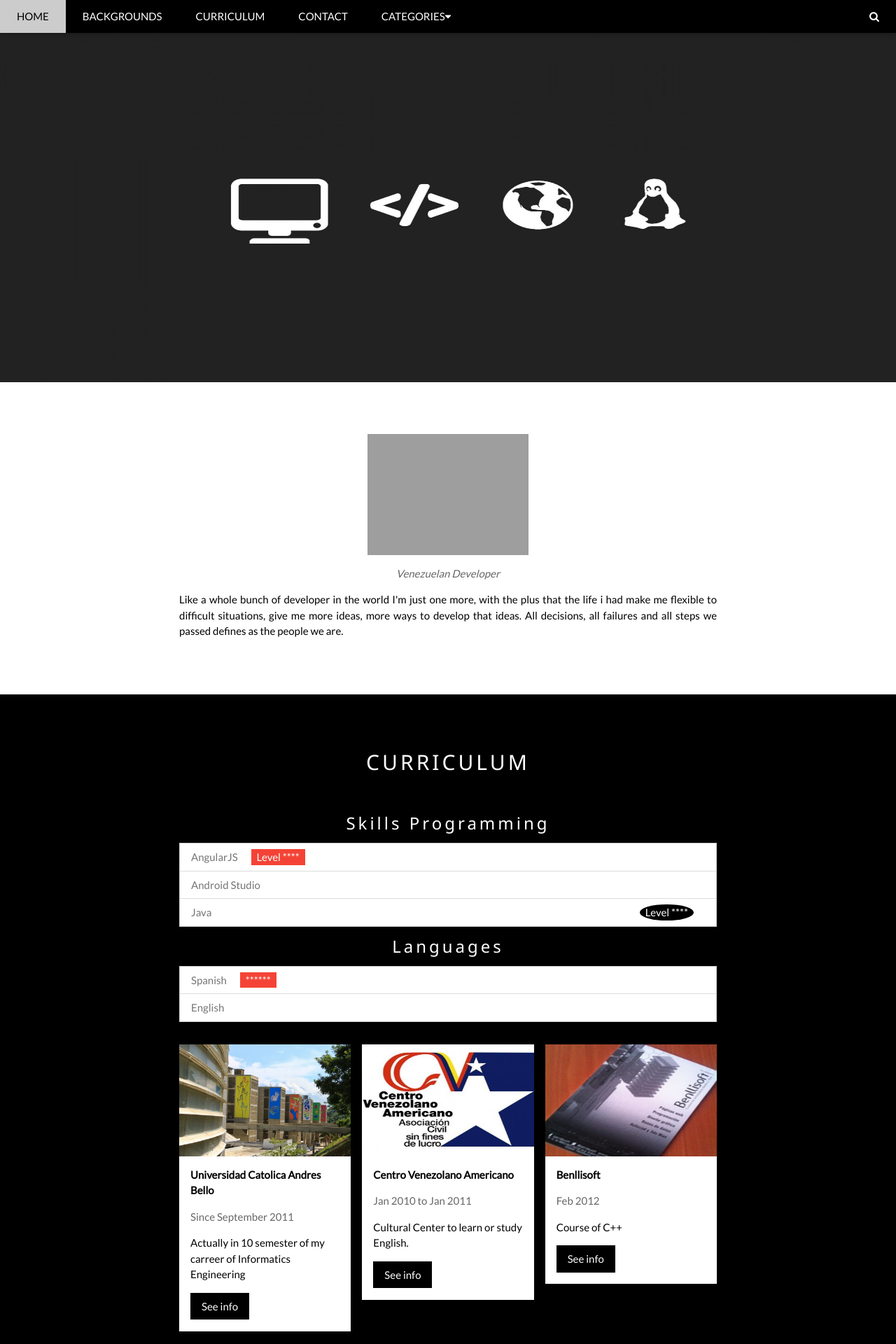
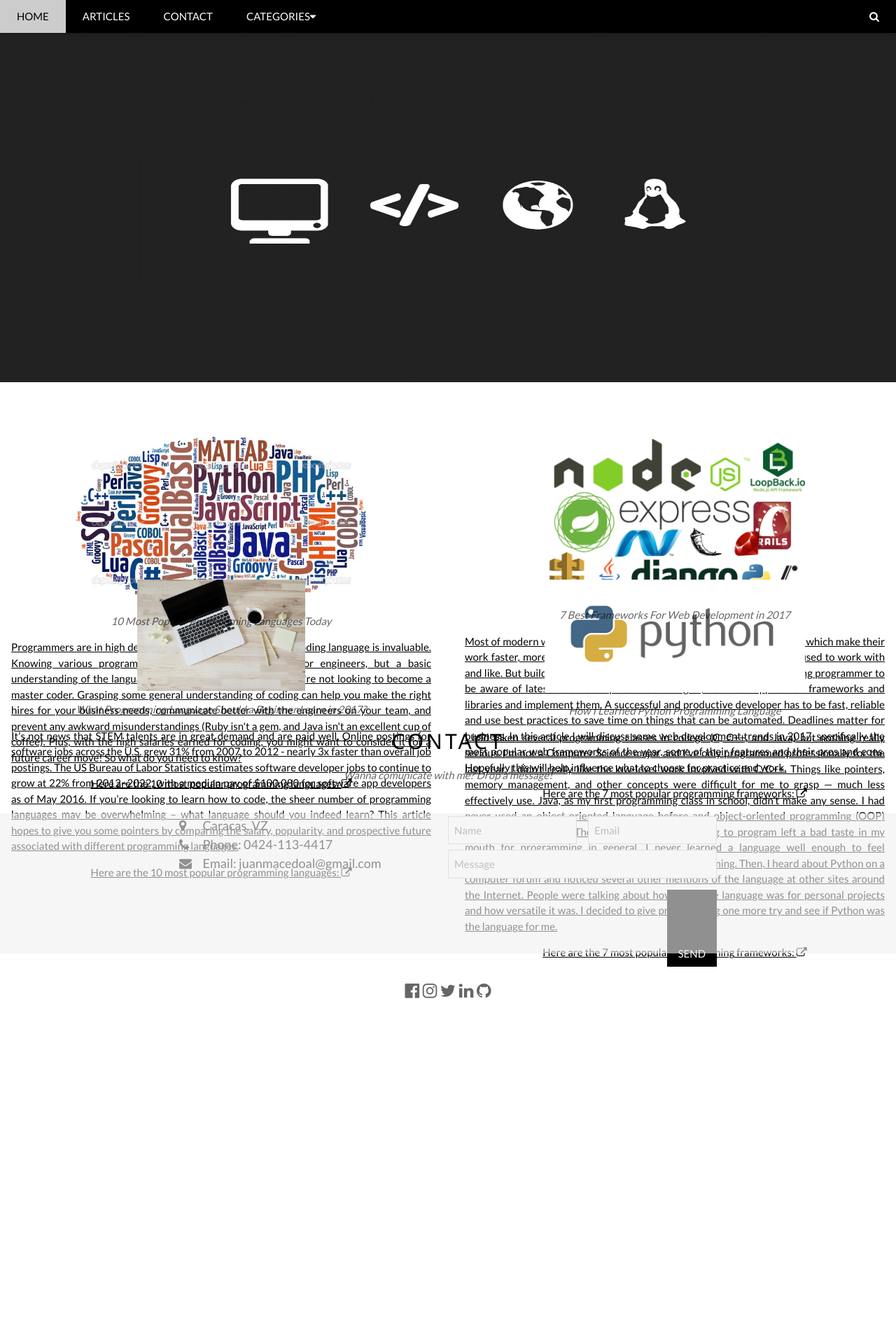
Before and after one commit to juanmacedoal/PageJMMA, a Django app: page /articles/ in a window 1280 px wide. Shown: the top 1920 px of the page at 70% size. After the commit the page ends 1426 px from the top, so only its background shows below. Run offline with Django 3.2, Linux system fonts and the light colour scheme; grey boxes are pictures that could not be loaded.

Commit message:
Add articles

```diff
--- a/PageJMMA/Profile/static/css/index.css
+++ b/PageJMMA/Profile/static/css/index.css
@@ -12,3 +12,11 @@
     z-index:2;
     top:50; left:50;
 }
+
+.w3-container{
+    max-height: 200px !important;
+   }
+
+.w3-button{
+    padding-top: 80px;
+}
--- a/PageJMMA/Profile/templates/articles.html
+++ b/PageJMMA/Profile/templates/articles.html
@@ -19,9 +19,8 @@
 <div class="w3-top">
   <div class="w3-bar w3-black w3-card-2">
     <a class="w3-bar-item w3-button w3-padding-large w3-hide-medium w3-hide-large w3-right" href="javascript:void(0)" onclick="myFunction()" title="Toggle Navigation Menu"><i class="fa fa-bars"></i></a>
-    <a href="#" class="w3-bar-item w3-button w3-padding-large">HOME</a>
-    <a href="#band" class="w3-bar-item w3-button w3-padding-large w3-hide-small">BACKGROUNDS</a>
-    <a href="#tour" class="w3-bar-item w3-button w3-padding-large w3-hide-small">CURRICULUM</a>
+    <a href="/index/" class="w3-bar-item w3-button w3-padding-large">HOME</a>
+    <a href="#articles" class="w3-bar-item w3-button w3-padding-large w3-hide-small">ARTICLES</a>
     <a href="#contact" class="w3-bar-item w3-button w3-padding-large w3-hide-small">CONTACT</a>
     <div class="w3-dropdown-hover w3-hide-small">
       <button class="w3-padding-large w3-button" title="More">CATEGORIES<i class="fa fa-caret-down"></i></button>
@@ -77,61 +76,102 @@
 
 
   <!-- The Topics Section -->
-  <div class="w3-container w3-content w3-center w3-padding-64" style="max-width:800px" id="band">
-    <h2 class="w3-wide"><img src="{% static "/images/logo.jpg" %}" width="30%" height="%30"></h2>
-    <p class="w3-opacity"><i>Venezuelan Developer</i></p>
-    <p class="w3-justify">Like a whole bunch of developer in the world I'm just one more, with the plus that the life i had make me flexible to difficult situations, give me more ideas, more ways to develop that ideas. All decisions, all failures and all steps we passed defines as the people we are.</p>
+<div class="w3-row-padding" style="margin:0 -16px 8px -16px">
+    <div class="w3-half">
+        <div class="w3-container w3-content w3-center w3-padding-64" style="max-width:800px" id="articles">
+            <h2 class="w3-wide"><img src="{% static "/images/languages.jpg" %}" width="70%" height="%70"></h2>
+            <p class="w3-opacity"><i>10 Most Popular Programming Languages Today<a href="/languages_article/" ></i></p>
+            <p class="w3-justify">Programmers are in high demand these days--their fluency in coding language is invaluable.
+                Knowing various programming languages is a no-brainer for engineers, but a basic understanding of the languages
+                can benefit anyone, even if you're not looking to become a master coder. Grasping some general understanding of
+                coding can help you make the right hires for your business needs, communicate better with the engineers on your
+                team, and prevent any awkward misunderstandings (Ruby isn't a gem, and Java isn't an excellent cup of coffee).
+                Plus, with the high salaries earned for coding, you might want to consider it for a future career move!
+                So what do you need to know?<a href="/languages_article/"></p>
+
+            <p>Here are the 10 most popular programming languages:
+                <a href="/languages_article/" >
+                    <i class="fa fa-external-link w3-hover-opacity">
+                    </i>
+                </a>
+            </p>
+          </div>
+    </div>
+    <div class="w3-half">
+        <div class="w3-container w3-content w3-center w3-padding-64" style="max-width:800px" id="articles">
+            <h2 class="w3-wide"><img src="{% static "/images/frameworks2017.png" %}" width="62%" height="%70"></h2>
+            <p class="w3-opacity"><i>7 Best Frameworks For Web Development in 2017<a href="/languages_article/"></i></p>
+            <p class="w3-justify">Most of modern web developers have own list of frameworks and libraries which make their
+               work faster, more efficient and convenient. These are the tools they are used to work with and like. But
+               building an edge over others necessitates every self-respecting programmer to be aware of latest web development
+                technologies, new web application frameworks and libraries and implement them. A successful and productive
+                developer has to be fast, reliable and use best practices to save time on things that can be automated.
+                Deadlines matter for business. In this article I will discuss some web development trends in 2017, specifically
+                the most popular web frameworks of the year, some of their features and their pros and cons. Hopefully this will
+                help influence what to choose for practice and work.<a href="/languages_article/"></p>
+
+            <p>Here are the 7 most popular programming frameworks:
+                <a href="/languages_article/" >
+                    <i class="fa fa-external-link w3-hover-opacity">
+                    </i>
+                </a>
+            </p>
+          </div>
+    </div>
   </div>
 
   <!-- The Tour Section -->
-  <div class="w3-black" id="tour">
-    <div class="w3-container w3-content w3-padding-64" style="max-width:800px">
-      <h2 class="w3-wide w3-center">CURRICULUM</h2>
-      <p class="w3-opacity w3-center"><i></i></p><br>
-      <h3 class="w3-wide w3-center">Skills Programming</h2>
-      <ul class="w3-ul w3-border w3-white w3-text-grey">
-        <li class="w3-padding">AngularJS <span class="w3-tag w3-red w3-margin-left">Level ****</span></li>
-        <li class="w3-padding">Android Studio <span class="w3-tag w3-red w3-margin-left"></span></li>
-        <li class="w3-padding">Java <span class="w3-badge w3-right w3-margin-right">Level ****</span></li>
-      </ul>
+  <div class="w3-row-padding" style="margin:0 -16px 8px -16px">
+      <div class="w3-half">
+          <div class="w3-container w3-content w3-center w3-padding-64" style="max-width:800px" id="articles">
+              <h2 class="w3-wide"><img src="{% static "/images/programmingbeginner.jpg" %}" width="40%" height="%50"></h2>
+              <p class="w3-opacity"><i>What Programming Language Should a Beginner Learn in 2017?<a href="/languages_article/" ></i></p>
+              <p class="w3-justify">It’s not news that STEM talents are in great demand and are paid well. Online postings for software jobs
+                across the U.S. grew 31% from 2007 to 2012 - nearly 3x faster than overall job postings. The US Bureau of Labor Statistics
+                estimates software developer jobs to continue to grow at 22% from 2012~2022, with a median pay of $100,080 for software app
+                developers as of May 2016.
 
-      <h3 class="w3-wide w3-center">Languages</h2>
-        <ul class="w3-ul w3-border w3-white w3-text-grey">
-          <li class="w3-padding">Spanish <span class="w3-tag w3-red w3-margin-left">******</span></li>
-          <li class="w3-padding">English <span class="w3-tag w3-red w3-margin-left"></span></li>
-        </ul>
+                  If you’re looking to learn how to code, the sheer number of programming languages may be overwhelming – what language should
+                  you indeed learn? This article hopes to give you some pointers by comparing the salary, popularity, and prospective future
+                  associated with different programming languages.<a href="/languages_article/"></p>
 
-      <div class="w3-row-padding w3-padding-32" style="margin:0 -16px">
-        <div class="w3-third w3-margin-bottom">
-          <img src="{% static "/images/ucab.jpg" %}" alt="Ucab" style="width:100%" height="160" class="w3-hover-opacity">
-          <div class="w3-container w3-white">
-            <p><b>Universidad Catolica Andres Bello</b></p>
-            <p class="w3-opacity"> Since September 2011</p>
-            <p>Actually in 10 semester of my carreer of Informatics Engineering</p>
-            <button class="w3-button w3-black w3-margin-bottom" onclick="document.getElementById('ticketModal').style.display='block'">See info</button>
-          </div>
-        </div>
-        <div class="w3-third w3-margin-bottom">
-          <img src="{% static "/images/cva.jpg" %}" alt="Cva" style="width:100%" height="160" class="w3-hover-opacity">
-          <div class="w3-container w3-white">
-            <p><b>Centro Venezolano Americano</b></p>
-            <p class="w3-opacity">Jan 2010 to Jan 2011</p>
-            <p>Cultural Center to learn or study English.</p>
-            <button class="w3-button w3-black w3-margin-bottom" onclick="document.getElementById('ticketModal').style.display='block'">See info</button>
-          </div>
-        </div>
-        <div class="w3-third w3-margin-bottom">
-          <img src="{% static "/images/benllinsoft.jpg" %}" alt="Benllisoft" style="width:100%" height="160" class="w3-hover-opacity">
-          <div class="w3-container w3-white">
-            <p><b>Benllisoft</b></p>
-            <p class="w3-opacity">Feb 2012</p>
-            <p>Course of C++</p>
-            <button class="w3-button w3-black w3-margin-bottom" onclick="document.getElementById('ticketModal').style.display='block'">See info</button>
-          </div>
-        </div>
+              <p>Here are the 10 most popular programming languages:
+                  <a href="/languages_article/" >
+                      <i class="fa fa-external-link w3-hover-opacity">
+                      </i>
+                  </a>
+              </p>
+            </div>
+      </div>
+      <div class="w3-half">
+          <div class="w3-container w3-content w3-center w3-padding-64" style="max-width:800px" id="articles">
+              <h2 class="w3-wide"><img src="{% static "/images/python.png" %}" width="62%" height="%70"></h2>
+              <p class="w3-opacity"><i>How I Learned Python Programming Language<a href="/languages_article/"></i></p>
+              <p class="w3-justify">I had taken several programming classes in college (C, C++, and Java) but nothing really serious.
+                I’m not a Computer Science major and I’ve only programmed professionally for the last year.
+
+                  I didn’t really like the low-level work involved with C/C++. Things like pointers, memory
+                  management, and other concepts were difficult for me to grasp — much less effectively
+                  use. Java, as my first programming class in school, didn’t make any sense. I had never used
+                  an object-oriented language before and object-oriented programming (OOP) concepts gave me fits.
+
+                  These problems while learning to program left a bad taste in my mouth for programming in general.
+                  I never learned a language well enough to feel comfortable using it, much less
+                  actually enjoy programming. Then, I heard about Python on a computer forum and noticed several
+                  other mentions of the language at other sites around the Internet. People
+                  were talking about how great the language was for personal projects and how versatile it
+                  was. I decided to give programming one more try and see if Python was the language for
+                  me.<a href="/languages_article/"></p>
+
+              <p>Here are the 7 most popular programming frameworks:
+                  <a href="/languages_article/" >
+                      <i class="fa fa-external-link w3-hover-opacity">
+                      </i>
+                  </a>
+              </p>
+            </div>
       </div>
     </div>
-  </div>
 
   <!-- Ticket Modal -->
   <div id="ticketModal" class="w3-modal">
@@ -182,33 +222,9 @@
 
 <!-- End Page Content -->
 </div>
-<!-- Add Google Maps -->
-<div id="googleMap" style="height:400px;" class="w3-grayscale-max">
-        <iframe src="https://www.google.com/maps/embed?pb=!1m18!1m12!1m3!1d125549.02138144325!2d-66.9604061535986!3d10.468552911150889!2m3!1f0!2f0!3f0!3m2!1i1024!2i768!4f13.1!3m3!1m2!1s0x8c2a58adcd824807%3A0x93dd2eae0a998483!2sCaracas%2C+Capital+District!5e0!3m2!1sen!2sve!4v1504814188903"
-        width="100%" height="450" frameborder="0" style="border:0" allowfullscreen>
-        </iframe>
-</div>
 <script>
-function myMap() {
-  myCenter=new google.maps.LatLng(41.878114, -87.629798);
-  var mapOptions= {
-    center:myCenter,
-    zoom:12, scrollwheel: false, draggable: false,
-    mapTypeId:google.maps.MapTypeId.ROADMAP
-  };
-  var map=new google.maps.Map(document.getElementById("googleMap"),mapOptions);
 
-  var marker = new google.maps.Marker({
-    position: myCenter,
-  });
-  marker.setMap(map);
-}
 </script>
-
-<!--
-To use this code on your website, get a free API key from Google.
-Read more at: https://www.w3schools.com/graphics/google_maps_basic.asp
--->
 
 <!-- Footer -->
 <footer class="w3-container w3-padding-64 w3-center w3-opacity w3-light-grey w3-xlarge">
--- a/PageJMMA/Profile/urls.py
+++ b/PageJMMA/Profile/urls.py
@@ -2,7 +2,7 @@
 from Profile import views
 
 urlpatterns = [
-    url(r'^$', views.HomePageView.as_view()),
+    url(r'^index/$', views.HomePageView.as_view()),
     url(r'^projects/$', views.ProjectsPageView.as_view()),
     url(r'^tutorials/$', views.TutorialsPageView.as_view()),
     url(r'^videos/$', views.VideosPageView.as_view()),
```
Also changed, not shown: PageJMMA/Profile/templates/index.html (+9 -9 lines), PageJMMA/Profile/templates/projects.html (+55 -81 lines), PageJMMA/Profile/static/images/frameworks2017.png (added), PageJMMA/Profile/static/images/github.png (added), PageJMMA/Profile/static/images/programmingbeginner.jpg (added), PageJMMA/Profile/static/images/python.png (added), 1 other file.
